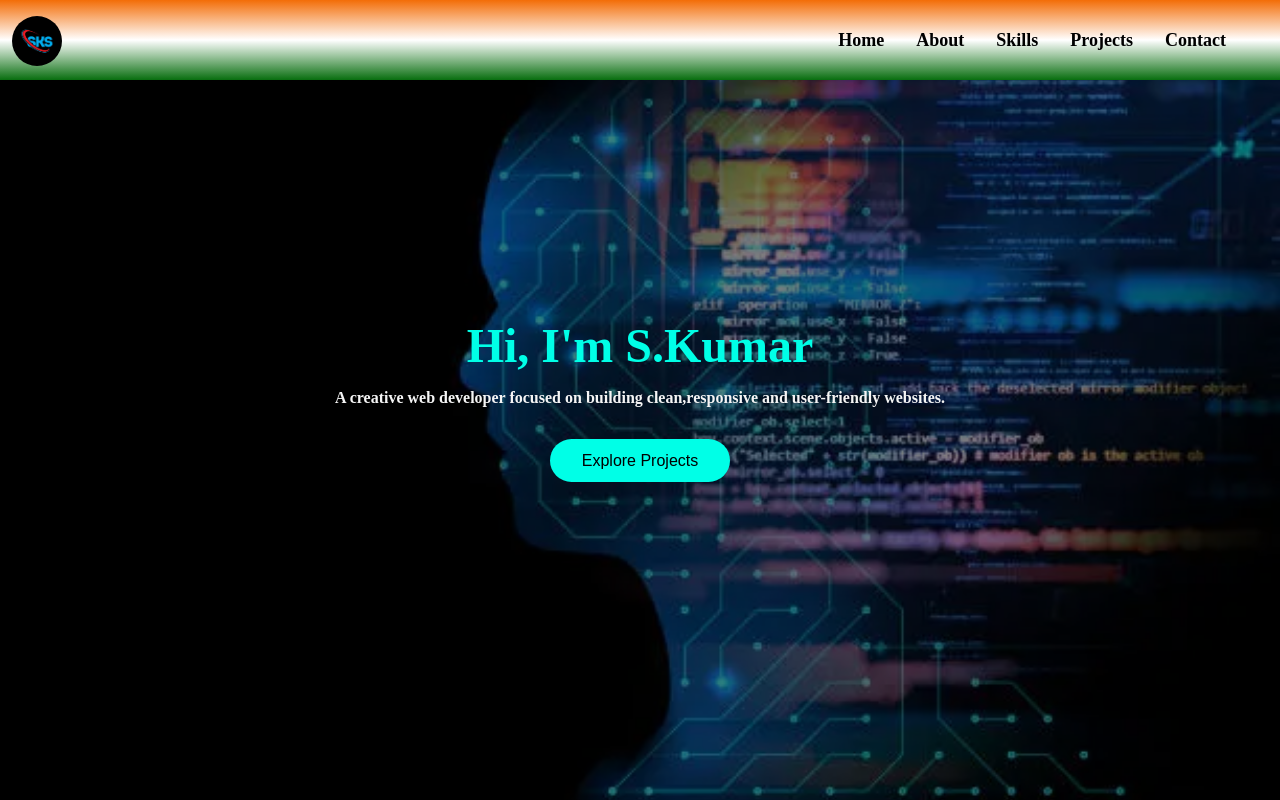
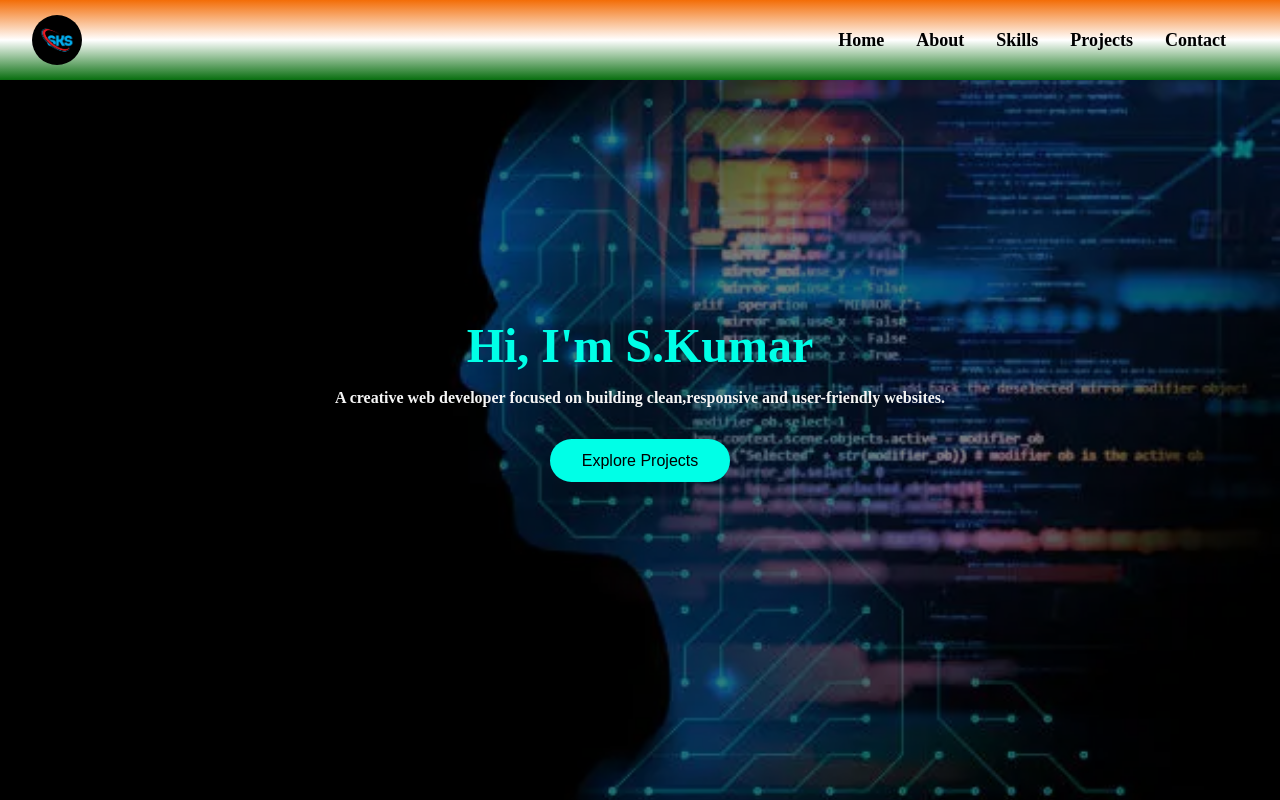
Before and after one commit to skumar7-c/SKS, a plain HTML site: page index.html in a window 1280 px wide. Shown: the top 800 px of the page. Drawn offline with Linux system fonts and the light colour scheme.

Commit message:
Update index.html

```diff
--- a/index.html
+++ b/index.html
@@ -35,15 +35,17 @@
       width: 100%;
       height: 10%;
       z-index: 1000;
-      flex-wrap: nowrap;
     }
-
+.logo{
+  display:flex;
+  align-items:center;
+  line-height:0;
+}
     .logo img {
       border-radius: 50%;
       height: 50px;
-      margin-top: 6px;
-      margin-left: -20px;
-
+      margin:0;
+      padding:0;
     }
 
 
```
